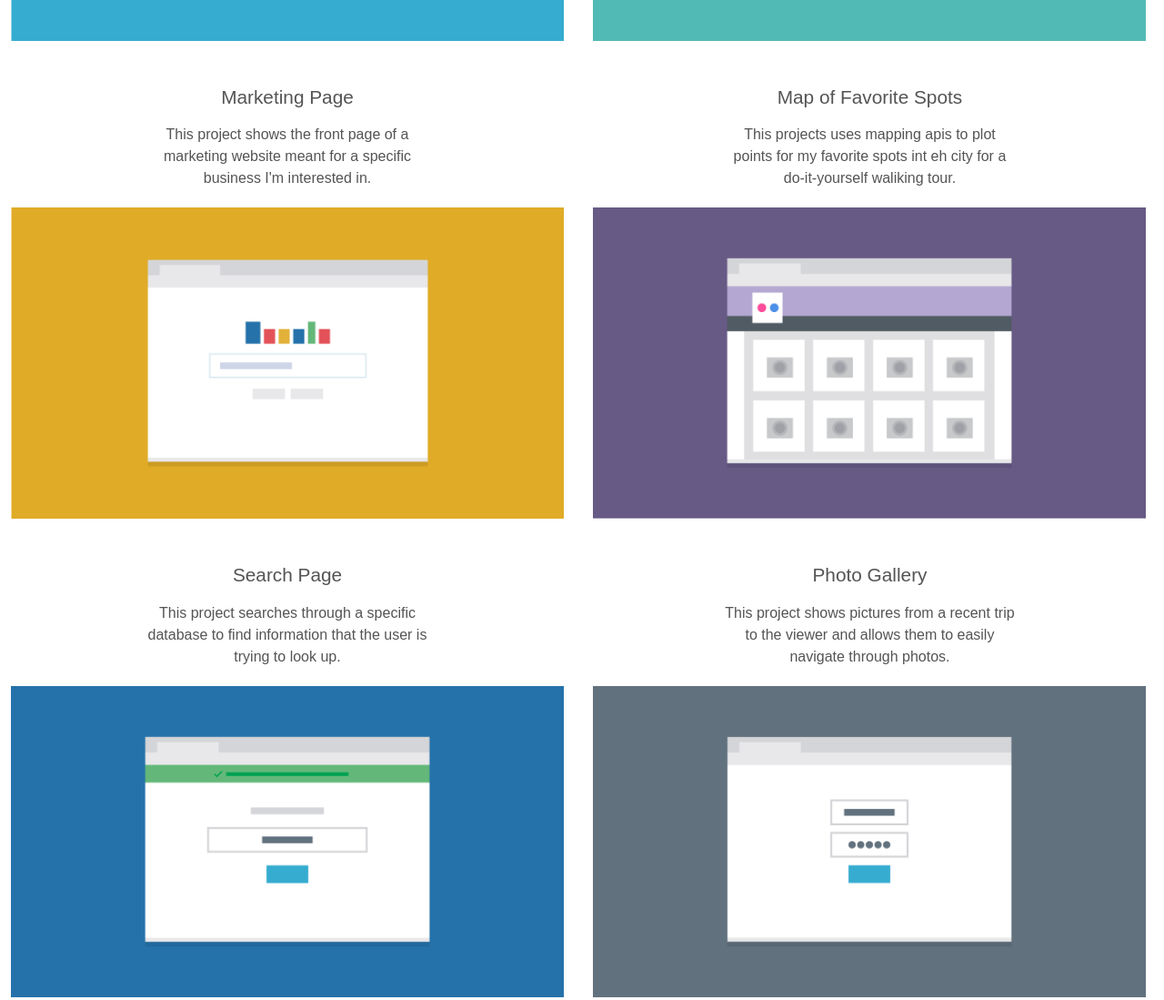
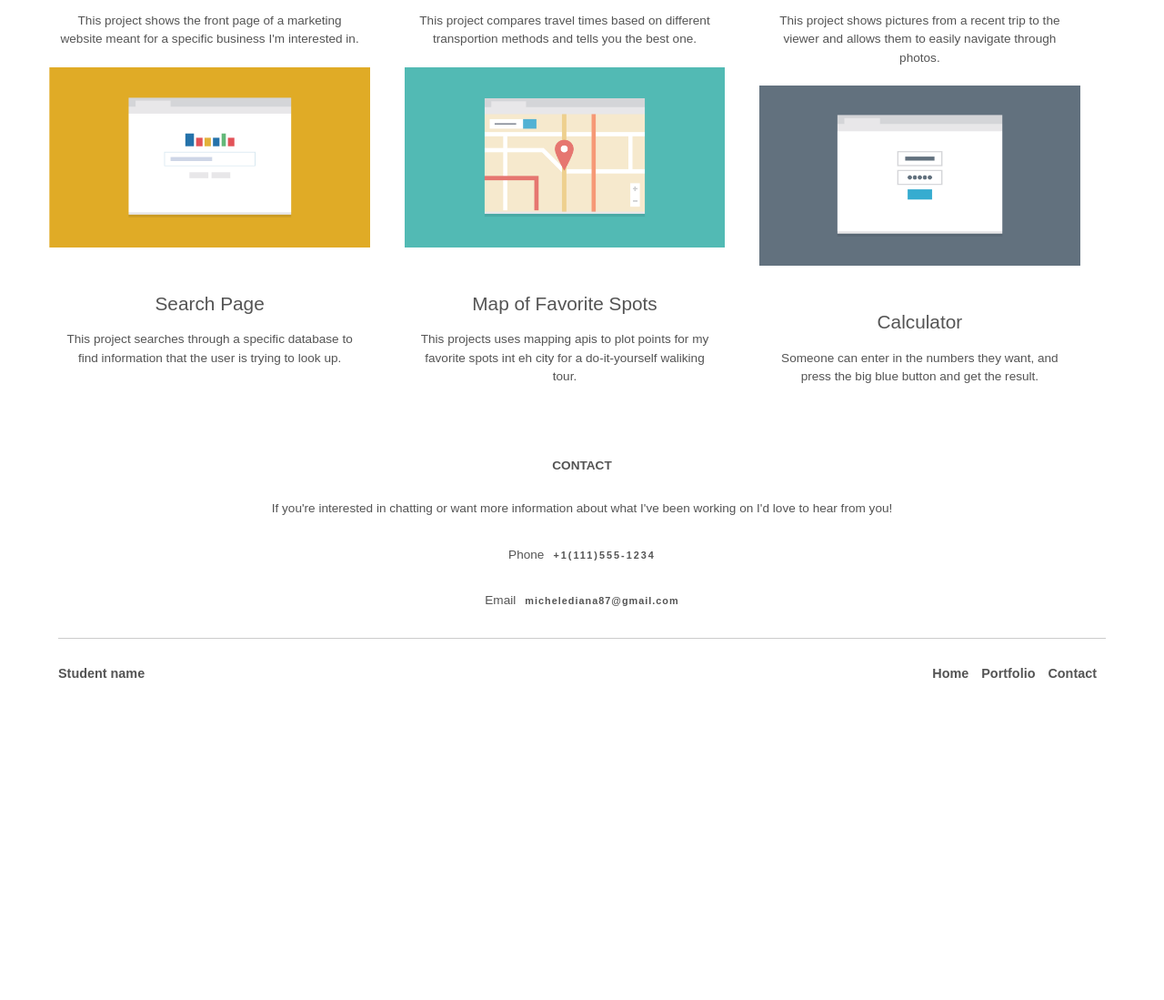
Before and after one commit to michelediana/Project-2-Update, a plain HTML site: page index.html in a window 1280 px wide. Shown: the part 860-1959 px from the top of the page at 91% size. After the commit the page ends 1672 px from the top, so only its background shows below. Drawn offline with Linux system fonts and the light colour scheme.

Commit message:
update changes

```diff
--- a/css/main.css
+++ b/css/main.css
@@ -39,7 +39,7 @@ ul{
 
 .wrapper{
   margin: 0 auto;
-  max-width: 320px;
+  width: 320px;
   background: #f6f6f6;
 }
 
@@ -103,6 +103,12 @@ padding-bottom: 30px;
         CONTENT
 ====================*/
 
+.main-content{
+background: white;
+
+}
+
+
 .main-content img{
   width: 90%;
   display: block;
@@ -138,7 +144,7 @@ padding-bottom: 30px;
 .main-footer{
   margin-top: 25%;
   margin-bottom: 15%;
-  background: #ededed;
+  /*background: #ededed;*/
   margin: 0 auto;
   padding-top: 30px;
   padding-bottom: 40px;
@@ -162,6 +168,7 @@ padding-bottom: 30px;
   letter-spacing: 2px;
   color: #545454;
   margin-left: 10px;
+  font-size: .80em;
 
 }
 
@@ -207,11 +214,11 @@ padding-bottom: 30px;
    MEDIA QUERIES
 ====================*/
 
-@media (min-width: 768px){
+@media (min-width: 767px){
 
 
   .wrapper {
-    max-width: 100%;
+    width: 100%;
   }
 
 .main-nav ul,
@@ -222,6 +229,10 @@ padding-bottom: 30px;
 
 .name{
   display: inline;
+}
+.main-header{
+  padding-top: 20px;
+
 }
 
 .main-nav li {
@@ -275,11 +286,12 @@ margin-top: 40px;
 }
 
 .col{
+  column-count: 2;
+  column-gap: 1.2em;
   display: inline-block;
-  width:50%;
-  margin-left: -4px;
-  vertical-align: top;
-
+  width:90%;
+  margin-left:45px;
+ vertical-align: top;
 }
 /*===================
    Footer
@@ -376,6 +388,20 @@ margin-top: 40px;
   width: 50%;
 }
 
+.main-content p {
+font-size: .85em;
+width: 90%;
+}
+
+
+.col{
+  column-count: 3;
+  column-gap: 1.2em;
+  display: inline-block;
+  width:90%;
+  margin-left:45px;
+ vertical-align: top;
+}
 
 
 
--- a/index.html
+++ b/index.html
@@ -1,8 +1,8 @@
 <!DOCTYPE html>
 <html>
   <head>
+    <meta charset="utf-8">
     <meta name="viewport" content="width=device-width, initial-scale=1.0">
-    <meta charset="utf-8">
      <title>Michele Diana</title>
     <link rel="stylesheet" href="css/normalize.css">
     <link rel="stylesheet" href="css/main.css">
@@ -29,37 +29,43 @@
 
 <div class="main-content">
   <h2>Portfolio</h2>
+
   <div class="col">
     <img src="Images/portfolio-1.png" alt="Michele Diana aviator" class="content-img">
       <h2>Marketing Page</h2>
       <p>This project shows the front page of a
         marketing website meant for a specific business
         I'm interested in.</p>
+
      <img src="Images/portfolio-2.png" alt="Michele Diana aviator" class="content-img">
-     <h2>Search Page</h2>
+    <h2>Search Page</h2>
      <p>This project searches through a
         specific database to find information that
         the user is trying to look up.</p>
+
      <img src="Images/portfolio-3.png" alt="Michele Diana aviator" class="content-img">
       <h2>Travel App</h2>
       <p>This project compares travel times based on different transportion
       methods and tells you the best one.</p>
-    </div>
-    <div class="col">
+
+
+
       <img src="Images/portfolio-6.png" alt="Michele Diana aviator">
        <h2>Map of Favorite Spots</h2>
        <p>This projects uses mapping apis
        to plot points for my favorite spots int eh city for a do-it-yourself
         waliking tour.</p>
+
         <img src="Images/portfolio-5.png" alt="Michele Diana aviator" class="content-img">
          <h2>Photo Gallery</h2>
          <p>This project shows pictures from a recent trip to the viewer
            and allows them to easily navigate through photos.</p>
+
            <img src="Images/portfolio-4.png" alt="Michele Diana aviator" class="content-img">
             <h2>Calculator</h2>
             <p>Someone can enter in the numbers they want, and press the
               big blue button and get the result.</p>
-        </div>
+
   </div>
 
   <footer class="main-footer">
```
